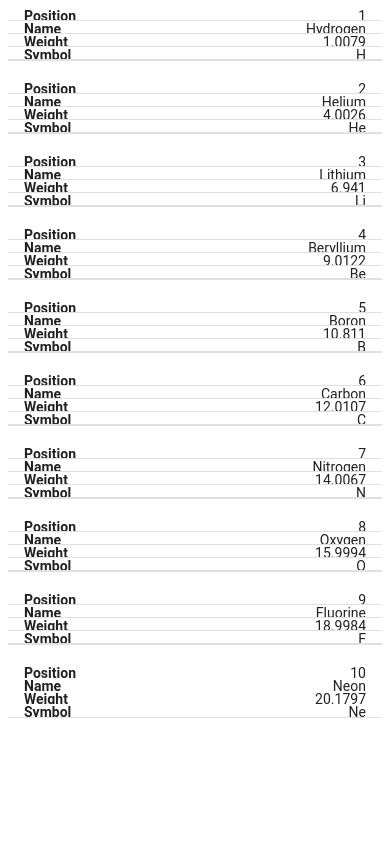
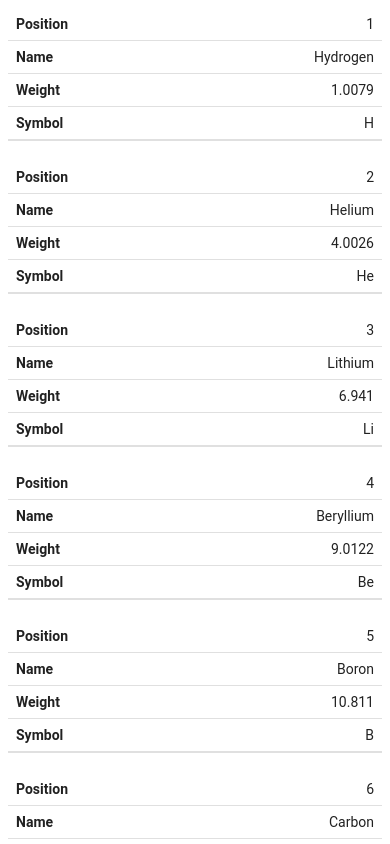
Before and after one commit to barretodsp/angular_table, an Angular app: page / in a window 390 px wide. Shown: the top 844 px of the page. Built offline with nearby package versions, Linux system fonts and the light colour scheme.

Commit message:
fix-responsive

```diff
--- a/src/app/app.component.scss
+++ b/src/app/app.component.scss
@@ -4,18 +4,14 @@
 
 @media only screen and (max-width: 600px) {
   .wl-mat-table {
-    // display: block;
-    // width: 100%;
-    display: grid;
-    grid-template-columns: 1fr;
-    grid-template-rows: 1fr;
-    height: 100%;
-    grid-column-gap: 0px;
-    grid-row-gap: 0px;
-  }
+    display: block;
+    width: 100%;
+    display: flex;
+    flex-direction: column;
 
-  td{
-    height: max-content;
+    tr{
+      height: 100%;
+    }
   }
 
   .wl-mat-header-row {
@@ -32,8 +28,7 @@
   .wl-mat-cell {
     display: flex;
     justify-content: space-between;
-    height: 200px;
-    // padding: 8px;
+    padding: 8px;
     border-bottom: 1px solid #e0e0e0;
   }
 
```
Also changed, not shown: src/app/app.component.html (+0 -27 lines).
